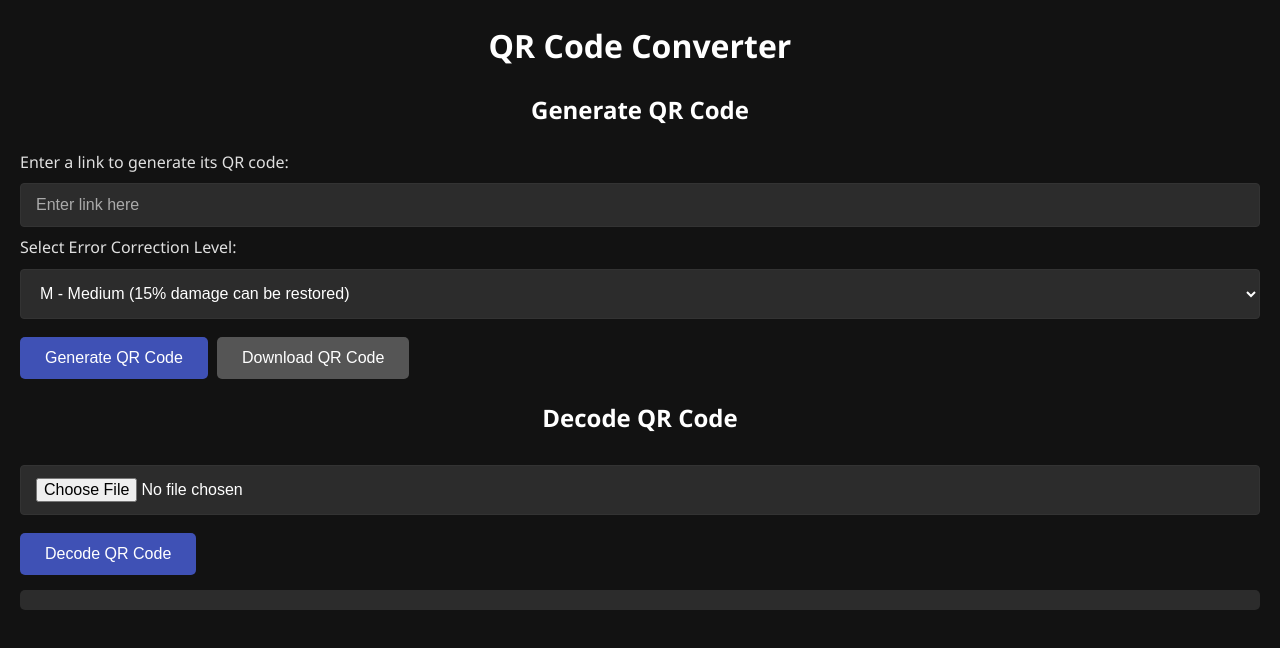
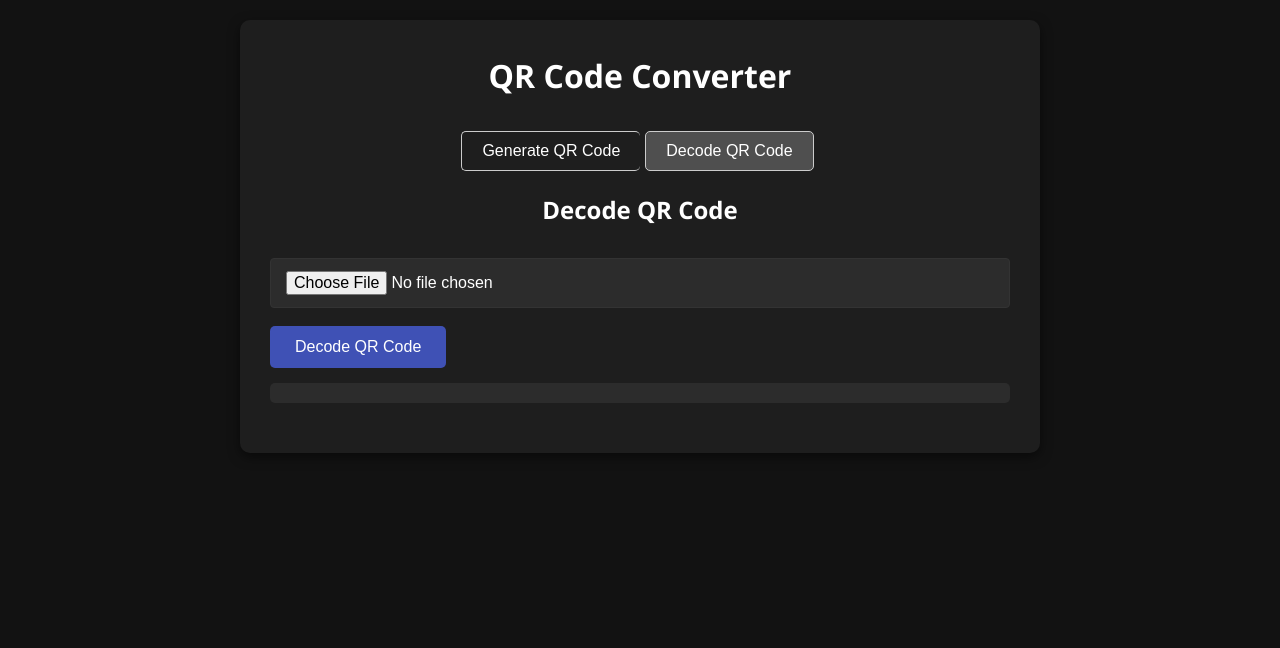
Before and after one commit to SamChan23267/QR-Code-Converter, a plain HTML site: page index.html in a window 1280 px wide. Both pictures are taken after a click on the button "Decode QR Code". Drawn offline with nearby package versions, Linux system fonts and the light colour scheme.

Commit message:
Made toggle buttons for generating and decoding qr code

```diff
--- a/index.html
+++ b/index.html
@@ -7,9 +7,17 @@
 </head>
 <body>
 
+    <div class="container">
         <h1>QR Code Converter</h1>
 
+        <!-- Toggle Buttons for Generate and Decode Sections -->
+        <div class="toggle-buttons">
+            <button id="showGenerateBtn" class="active">Generate QR Code</button>
+            <button id="showDecodeBtn">Decode QR Code</button>
+        </div>
+
         <!-- Section for Generating QR Codes -->
+        <div id="generateSection">
             <h2>Generate QR Code</h2>
             <p>Enter a link to generate its QR code:</p>
             <input type="text" id="linkInput" placeholder="Enter link here" />
@@ -26,8 +34,10 @@
             <button id="downloadBtn" disabled>Download QR Code</button>
 
             <div id="qrcode"></div>
+        </div>
 
         <!-- Section for Decoding QR Codes -->
+        <div id="decodeSection" style="display: none;">
             <h2>Decode QR Code</h2>
             <input type="file" id="qrInput" accept="image/*" />
             <button id="decodeBtn">Decode QR Code</button>
@@ -35,6 +45,8 @@
             <!-- Separate Divs for Decoded Info and Highlighted Image -->
             <div id="decodedInfo"></div>
             <div id="highlightedImage"></div>
+        </div>
+    </div>
 
     <!-- Include the QRCode library and jsQR -->
     <script src="https://cdnjs.cloudflare.com/ajax/libs/qrcodejs/1.0.0/qrcode.min.js"></script>
--- a/script.js
+++ b/script.js
@@ -10,7 +10,33 @@ const qrInput = document.getElementById('qrInput');
 const decodedInfo = document.getElementById('decodedInfo');
 const highlightedImage = document.getElementById('highlightedImage');
 
+const showGenerateBtn = document.getElementById('showGenerateBtn');
+const showDecodeBtn = document.getElementById('showDecodeBtn');
+
+const generateSection = document.getElementById('generateSection');
+const decodeSection = document.getElementById('decodeSection');
+
 let qrCode; // Variable to store the QR code instance
+
+// Function to toggle active button styling
+function setActiveButton(activeButton, inactiveButton) {
+    activeButton.classList.add('active');
+    inactiveButton.classList.remove('active');
+}
+
+// Event Listener for Show Generate Section Button
+showGenerateBtn.addEventListener('click', () => {
+    generateSection.style.display = 'block';
+    decodeSection.style.display = 'none';
+    setActiveButton(showGenerateBtn, showDecodeBtn);
+});
+
+// Event Listener for Show Decode Section Button
+showDecodeBtn.addEventListener('click', () => {
+    decodeSection.style.display = 'block';
+    generateSection.style.display = 'none';
+    setActiveButton(showDecodeBtn, showGenerateBtn);
+});
 
 // Event Listener for Generating QR Code
 generateBtn.addEventListener('click', () => {
--- a/styles.css
+++ b/styles.css
@@ -110,3 +110,46 @@ button:hover:not(:disabled) {
         margin: 10px 0 0 0;
     }
 }
+/* Toggle Buttons Container */
+.toggle-buttons {
+    display: flex;
+    justify-content: center; /* Centers the buttons horizontally */
+    align-items: center;    /* Centers the buttons vertically */
+    margin-bottom: 20px;    /* Adds space below the buttons */
+}
+
+/* Style for Toggle Buttons */
+.toggle-buttons button {
+    padding: 10px 20px;
+    border: 1px solid #ccc;      /* Adds a light border */
+    border-right: none;          /* Removes right border to make buttons touch */
+    background-color: transparent; /* Default transparent background */
+    color: #FFFFFF;               /* White text for visibility on dark background */
+    font-size: 16px;
+    cursor: pointer;
+    transition: background-color 0.3s ease; /* Smooth transition for background color */
+}
+
+/* Remove border from the first button's left */
+.toggle-buttons button:first-child {
+    border-top-left-radius: 5px;
+    border-bottom-left-radius: 5px;
+    border-left: 1px solid #ccc; /* Adds left border to the first button */
+}
+
+/* Add border to the last button's right */
+.toggle-buttons button:last-child {
+    border-top-right-radius: 5px;
+    border-bottom-right-radius: 5px;
+    border-right: 1px solid #ccc; /* Adds right border to the last button */
+}
+
+/* Active Button Styling */
+.toggle-buttons button.active {
+    background-color: rgba(128, 128, 128, 0.5); /* Transparent grey background */
+}
+
+/* Inactive Button Styling */
+.toggle-buttons button:not(.active) {
+    background-color: transparent; /* No background color */
+}
```
Lines whose indentation alone changed are shown as unchanged.
